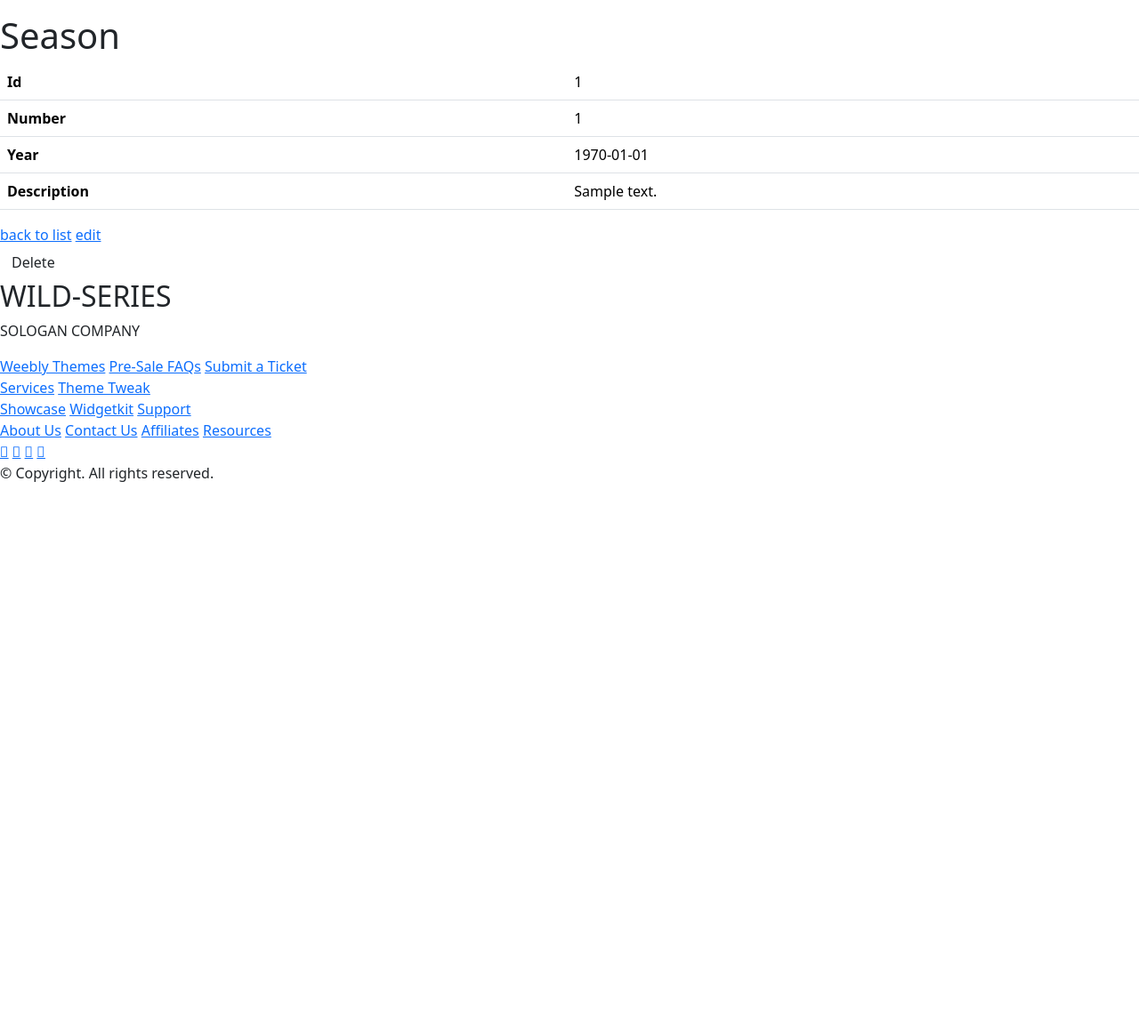
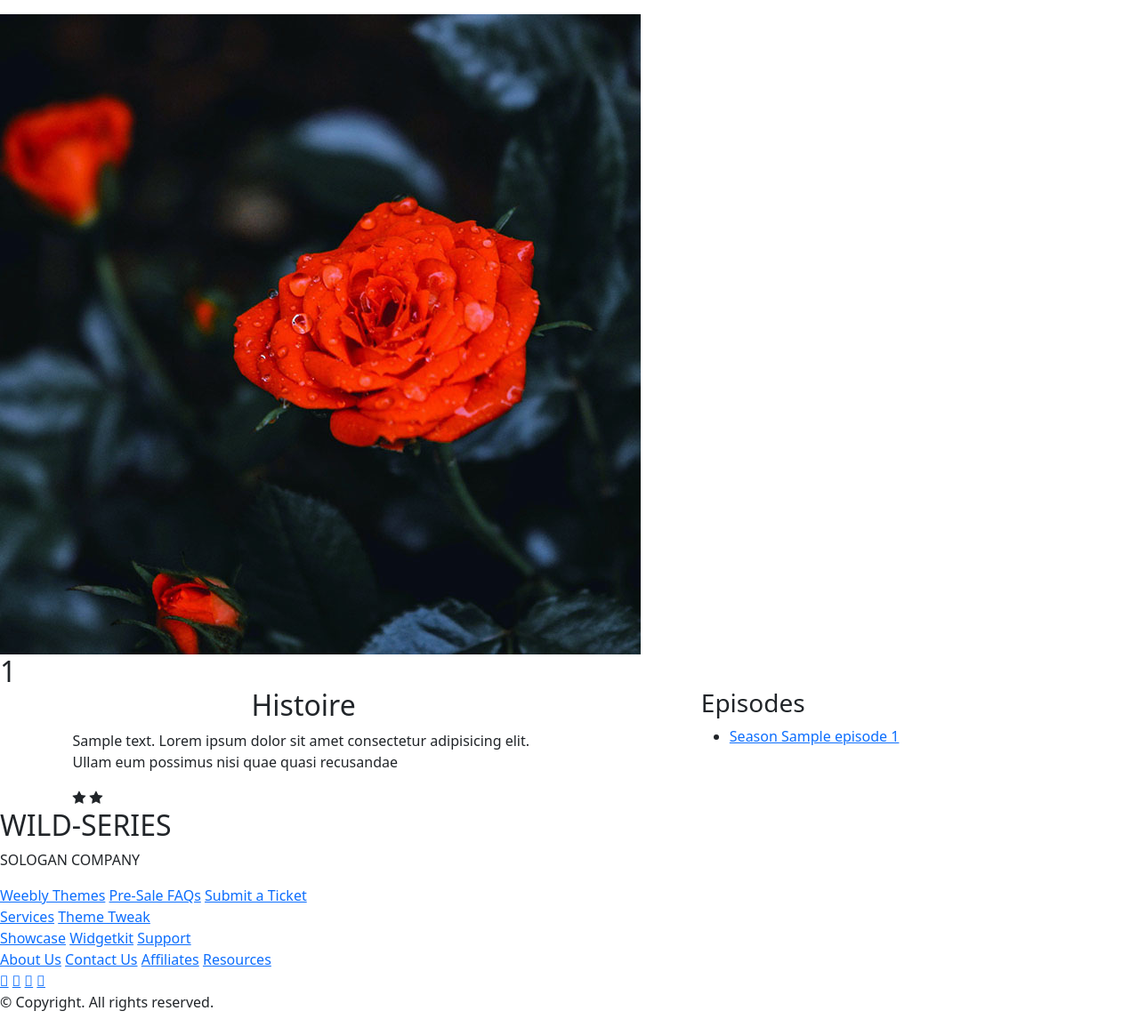
Before and after one commit to yazidsef/wild-series, a Symfony app: template templates/season/show.html.twig in a window 1280 px wide. Shown: the part 158-1313 px from the top of the page at 89% size. Before the commit the page ends 700 px from the top, so only its background shows below. Run offline with Twig, Linux system fonts and the light colour scheme; the template is opened without the code that fills it: most values are stand-ins (such as "Sample title", 1, 10 or a date in 2020); some libraries are stand-ins or nearby versions.

Commit message:
fixing problems of show.html.twig program , season and episode after adding the cruds

```diff
--- a/templates/program/show.html.twig
+++ b/templates/program/show.html.twig
@@ -23,8 +23,7 @@
 			<div class="col-5 details-description ">
 				<h3 class="text-center">Histoire</h2>
 				<p>{{ program.synopsis }}
-					Lorem ipsum dolor sit amet consectetur adipisicing elit. Ullam eum possimus nisi quae quasi recusandae
-																																																											rerum, provident aut quisquam numquam esse et incidunt, ad quidem, amet ipsa ea asperiores! Maiores?
+					Lorem ipsum dolor sit amet consectetur adipisicing elit. Ullam eum possimus nisi quae quasi recusandae rerum, provident aut quisquam numquam esse et incidunt, ad quidem, amet ipsa ea asperiores! Maiores?
 				</p>
 				<span class="fa fa-star checked"></span>
 				<span class="fa fa-star"></span>
--- a/templates/season/show.html.twig
+++ b/templates/season/show.html.twig
@@ -1,34 +1,44 @@
-{% extends 'base.html.twig' %}
-
-{% block title %}Season{% endblock %}
+{% extends "base.html.twig" %}
 
 {% block body %}
-    <h1>Season</h1>
 
-    <table class="table">
-        <tbody>
-            <tr>
-                <th>Id</th>
-                <td>{{ season.id }}</td>
-            </tr>
-            <tr>
-                <th>Number</th>
-                <td>{{ season.number }}</td>
-            </tr>
-            <tr>
-                <th>Year</th>
-                <td>{{ season.year ? season.year|date('Y-m-d') : '' }}</td>
-            </tr>
-            <tr>
-                <th>Description</th>
-                <td>{{ season.description }}</td>
-            </tr>
-        </tbody>
-    </table>
 
-    <a href="{{ path('app_season_index') }}">back to list</a>
+	<div class="details">
+		<div class="program-image">
+			<img src="{{ asset('build/images/e1.jpg') }}" alt="">
+		</div>
 
-    <a href="{{ path('app_season_edit', {'id': season.id}) }}">edit</a>
+		<!-- title of the movie -->
+		<h2 class="m-auto show-title">{{seasons.number}}</h2>
 
-    {{ include('season/_delete_form.html.twig') }}
+		<!-- details of the movie -->
+		<div class="row row-show justify-content-around">
+			<div class="col-5 details-description ">
+				<h2 class="text-center">Histoire</h2>
+				<p>{{ seasons.description }}
+					Lorem ipsum dolor sit amet consectetur adipisicing elit. Ullam eum possimus nisi quae quasi recusandae
+				</p>
+				<span class="fa fa-star checked"></span>
+				<span class="fa fa-star"></span>
+			</div>
+			<div class="col-4 details-seasons ">
+				<h3>Episodes</h3>
+				<ul class="d-grid">
+					{% for episode in seasons.episodes %}
+						<li>
+							<a href="{{path('program_episode_show', {'season':seasons.id , 'program' : program.id , 'episode':episode.id})}}">Season
+
+								{{episode.title}}
+								{{episode.number}}
+							</a>
+						</li>
+					{% endfor %}
+
+
+				</ul>
+			</div>
+		</div>
+	</div>
+
+
 {% endblock %}
```
Also changed, not shown: src/DataFixtures/ActorFixtures.php (added, +17 -0 lines), templates/episode/show.html.twig (+37 -27 lines).
